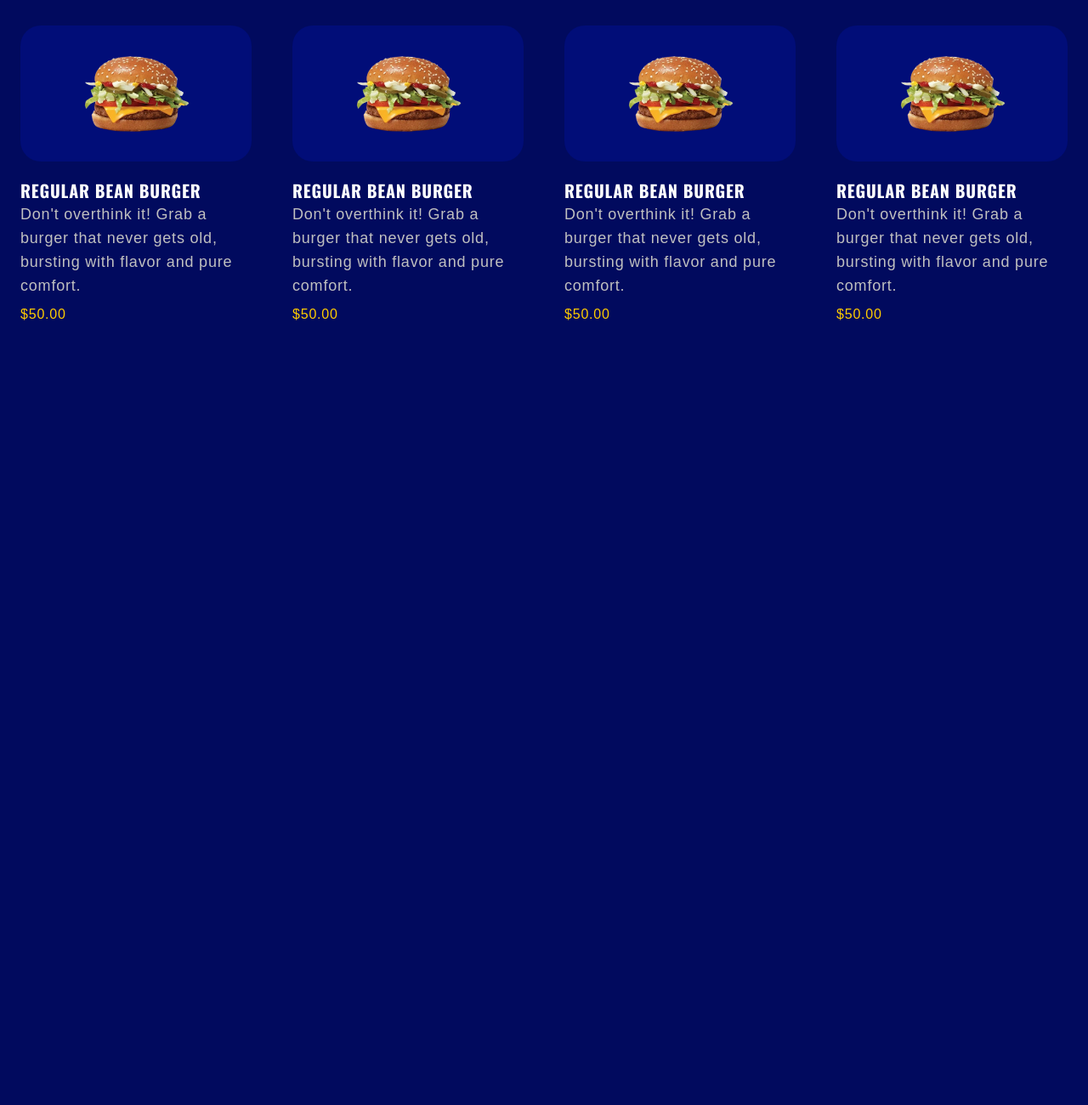
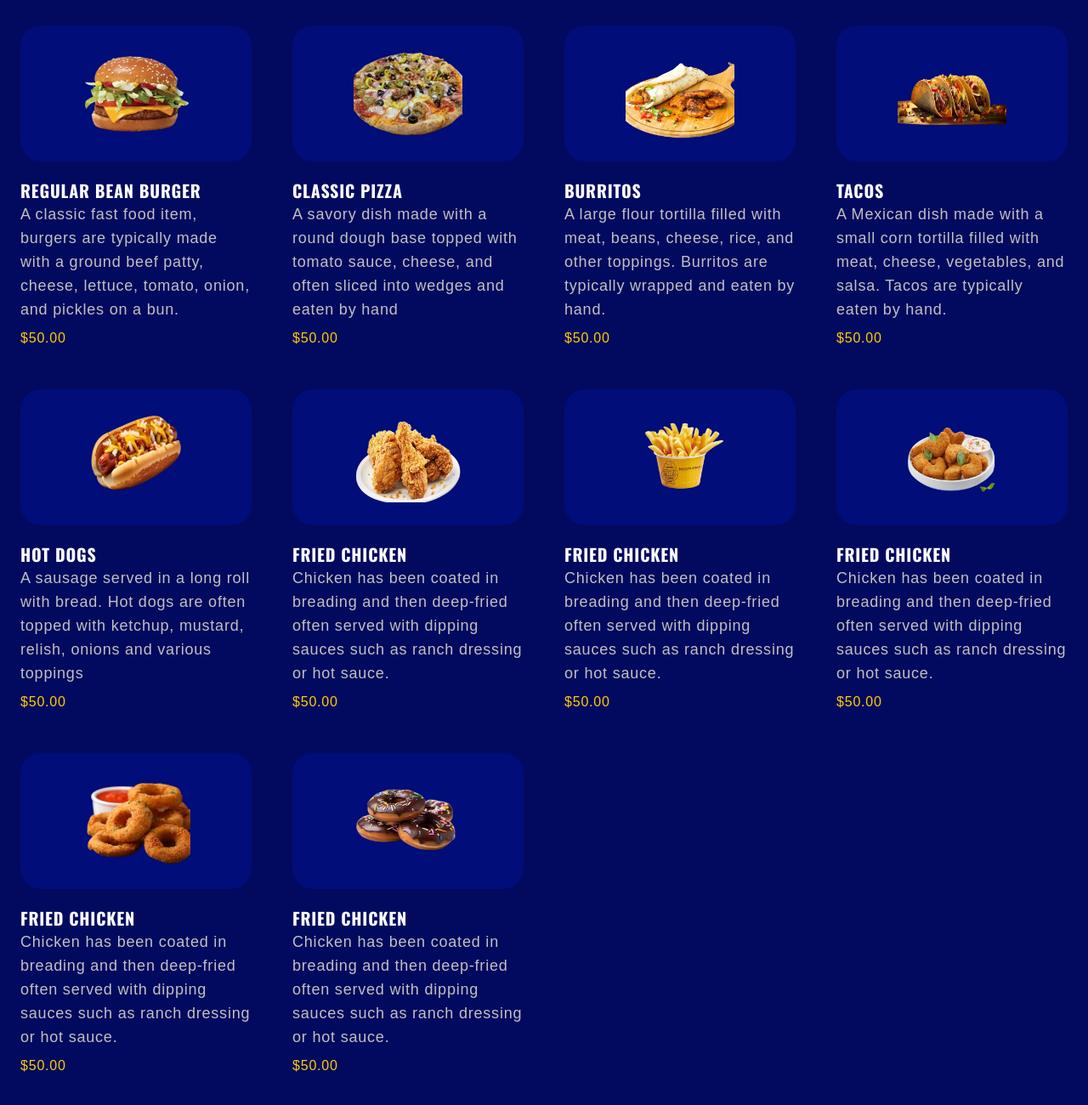
Before and after one commit to Mehataj-M/Corner_Cravings, a website: page app/menu.html in a window 1280 px wide. Shown: the part 520-1820 px from the top of the page at 85% size. Before the commit the page ends 982 px from the top, so only its background shows below. Drawn offline with nearby package versions, Linux system fonts and the light colour scheme.

Commit message:
images included

```diff
--- a/app/menu.html
+++ b/app/menu.html
@@ -64,50 +64,120 @@
     <div>
       <ul class="grid grid-cols-1 gap-5 md:grid-cols-2 lg:grid-cols-4 lg:gap-12">
         <!-- food -->
+
         <li>
           <div class="h-56 grid place-items-center bg-primaryColorLight rounded-3xl hover:bg-secondaryColor ease-linear duration-200 lg:h-40"><img src="../images/home page/food1.png" alt="food_img" class="w-48 hover:scale-110 ease-linear duration-200 md:w-56 lg:w-32"></div>
 
           <div class="pt-5">
             <div class="mb-2">
               <h4 class="card_title">regular bean burger</h4>
-              <p class="paragraph">Don't overthink it! Grab a burger that never gets old, bursting with flavor and pure comfort.</p>
+              <p class="paragraph">A classic fast food item, burgers are typically made with a ground beef patty, cheese, lettuce, tomato, onion, and pickles on a bun.</p>
             </div>
             <p class="text-secondaryColor">$50.00</p>
           </div>
         </li>
         <li>
-          <div class="h-56 grid place-items-center bg-primaryColorLight rounded-3xl hover:bg-secondaryColor ease-linear duration-200 lg:h-40"><img src="../images/home page/food1.png" alt="food_img" class="w-48 hover:scale-110 ease-linear duration-200 md:w-56 lg:w-32"></div>
+          <div class="h-56 grid place-items-center bg-primaryColorLight rounded-3xl hover:bg-secondaryColor ease-linear duration-200 lg:h-40"><img src="../images/home page/food2.png" alt="food_img" class="w-48 hover:scale-110 ease-linear duration-200 md:w-56 lg:w-32"></div>
 
           <div class="pt-5">
             <div class="mb-2">
-              <h4 class="card_title">regular bean burger</h4>
-              <p class="paragraph">Don't overthink it! Grab a burger that never gets old, bursting with flavor and pure comfort.</p>
+              <h4 class="card_title">Classic pizza</h4>
+              <p class="paragraph">A savory dish made with a round dough base topped with tomato sauce, cheese, and often sliced into wedges and eaten by hand</p>
             </div>
             <p class="text-secondaryColor">$50.00</p>
           </div>
         </li>
         <li>
-          <div class="h-56 grid place-items-center bg-primaryColorLight rounded-3xl hover:bg-secondaryColor ease-linear duration-200 lg:h-40"><img src="../images/home page/food1.png" alt="food_img" class="w-48 hover:scale-110 ease-linear duration-200 md:w-56 lg:w-32"></div>
+          <div class="h-56 grid place-items-center bg-primaryColorLight rounded-3xl hover:bg-secondaryColor ease-linear duration-200 lg:h-40"><img src="../images/home page/food3.png" alt="food_img" class="w-48 hover:scale-110 ease-linear duration-200 md:w-56 lg:w-32"></div>
 
           <div class="pt-5">
             <div class="mb-2">
-              <h4 class="card_title">regular bean burger</h4>
-              <p class="paragraph">Don't overthink it! Grab a burger that never gets old, bursting with flavor and pure comfort.</p>
+              <h4 class="card_title">Burritos</h4>
+              <p class="paragraph">A large flour tortilla filled with meat, beans, cheese, rice, and other toppings. Burritos are typically wrapped and eaten by hand.</p>
             </div>
             <p class="text-secondaryColor">$50.00</p>
           </div>
         </li>
         <li>
-          <div class="h-56 grid place-items-center bg-primaryColorLight rounded-3xl hover:bg-secondaryColor ease-linear duration-200 lg:h-40"><img src="../images/home page/food1.png" alt="food_img" class="w-48 hover:scale-110 ease-linear duration-200 md:w-56 lg:w-32"></div>
+          <div class="h-56 grid place-items-center bg-primaryColorLight rounded-3xl hover:bg-secondaryColor ease-linear duration-200 lg:h-40"><img src="../images/home page/food4.png" alt="food_img" class="w-48 hover:scale-110 ease-linear duration-200 md:w-56 lg:w-32"></div>
 
           <div class="pt-5">
             <div class="mb-2">
-              <h4 class="card_title">regular bean burger</h4>
-              <p class="paragraph">Don't overthink it! Grab a burger that never gets old, bursting with flavor and pure comfort.</p>
+              <h4 class="card_title">Tacos</h4>
+              <p class="paragraph">A Mexican dish made with a small corn tortilla filled with meat, cheese, vegetables, and salsa. Tacos are typically eaten by hand.</p>
             </div>
             <p class="text-secondaryColor">$50.00</p>
           </div>
         </li>
+        <li>
+          <div class="h-56 grid place-items-center bg-primaryColorLight rounded-3xl hover:bg-secondaryColor ease-linear duration-200 lg:h-40"><img src="../images/home page/food5.png" alt="food_img" class="w-48 hover:scale-110 ease-linear duration-200 md:w-56 lg:w-32"></div>
+
+          <div class="pt-5">
+            <div class="mb-2">
+              <h4 class="card_title">Hot dogs</h4>
+              <p class="paragraph">A sausage served in a long roll with bread. Hot dogs are often topped with ketchup, mustard, relish, onions and various toppings</p>
+            </div>
+            <p class="text-secondaryColor">$50.00</p>
+          </div>
+        </li>
+        <li>
+          <div class="h-56 grid place-items-center bg-primaryColorLight rounded-3xl hover:bg-secondaryColor ease-linear duration-200 lg:h-40"><img src="../images/home page/food6.png" alt="food_img" class="w-48 hover:scale-110 ease-linear duration-200 md:w-56 lg:w-32"></div>
+
+          <div class="pt-5">
+            <div class="mb-2">
+              <h4 class="card_title">Fried chicken</h4>
+              <p class="paragraph">Chicken has been coated in breading and then deep-fried often served with dipping sauces such as ranch dressing or hot sauce.</p>
+            </div>
+            <p class="text-secondaryColor">$50.00</p>
+          </div>
+        </li>
+
+        <!-- snack -->
+        <li>
+          <div class="h-56 grid place-items-center bg-primaryColorLight rounded-3xl hover:bg-secondaryColor ease-linear duration-200 lg:h-40"><img src="../images/home page/snack1.png" alt="snack_img" class="w-48 hover:scale-110 ease-linear duration-200 md:w-56 lg:w-32"></div>
+
+          <div class="pt-5">
+            <div class="mb-2">
+              <h4 class="card_title">Fried chicken</h4>
+              <p class="paragraph">Chicken has been coated in breading and then deep-fried often served with dipping sauces such as ranch dressing or hot sauce.</p>
+            </div>
+            <p class="text-secondaryColor">$50.00</p>
+          </div>
+        </li>
+        <li>
+          <div class="h-56 grid place-items-center bg-primaryColorLight rounded-3xl hover:bg-secondaryColor ease-linear duration-200 lg:h-40"><img src="../images/home page/snack2.png" alt="snack_img" class="w-48 hover:scale-110 ease-linear duration-200 md:w-56 lg:w-32"></div>
+
+          <div class="pt-5">
+            <div class="mb-2">
+              <h4 class="card_title">Fried chicken</h4>
+              <p class="paragraph">Chicken has been coated in breading and then deep-fried often served with dipping sauces such as ranch dressing or hot sauce.</p>
+            </div>
+            <p class="text-secondaryColor">$50.00</p>
+          </div>
+        </li>
+        <li>
+          <div class="h-56 grid place-items-center bg-primaryColorLight rounded-3xl hover:bg-secondaryColor ease-linear duration-200 lg:h-40"><img src="../images/home page/snack3.png" alt="snack_img" class="w-48 hover:scale-110 ease-linear duration-200 md:w-56 lg:w-32"></div>
+
+          <div class="pt-5">
+            <div class="mb-2">
+              <h4 class="card_title">Fried chicken</h4>
+              <p class="paragraph">Chicken has been coated in breading and then deep-fried often served with dipping sauces such as ranch dressing or hot sauce.</p>
+            </div>
+            <p class="text-secondaryColor">$50.00</p>
+          </div>
+        </li>
+        <li>
+          <div class="h-56 grid place-items-center bg-primaryColorLight rounded-3xl hover:bg-secondaryColor ease-linear duration-200 lg:h-40"><img src="../images/home page/snack4.png" alt="snack_img" class="w-48 hover:scale-110 ease-linear duration-200 md:w-56 lg:w-32"></div>
+
+          <div class="pt-5">
+            <div class="mb-2">
+              <h4 class="card_title">Fried chicken</h4>
+              <p class="paragraph">Chicken has been coated in breading and then deep-fried often served with dipping sauces such as ranch dressing or hot sauce.</p>
+            </div>
+            <p class="text-secondaryColor">$50.00</p>
+          </div>
+        </li>
+
 
       </ul>
     </div>
```
Also changed, not shown: images/images (1).jpg (added).
